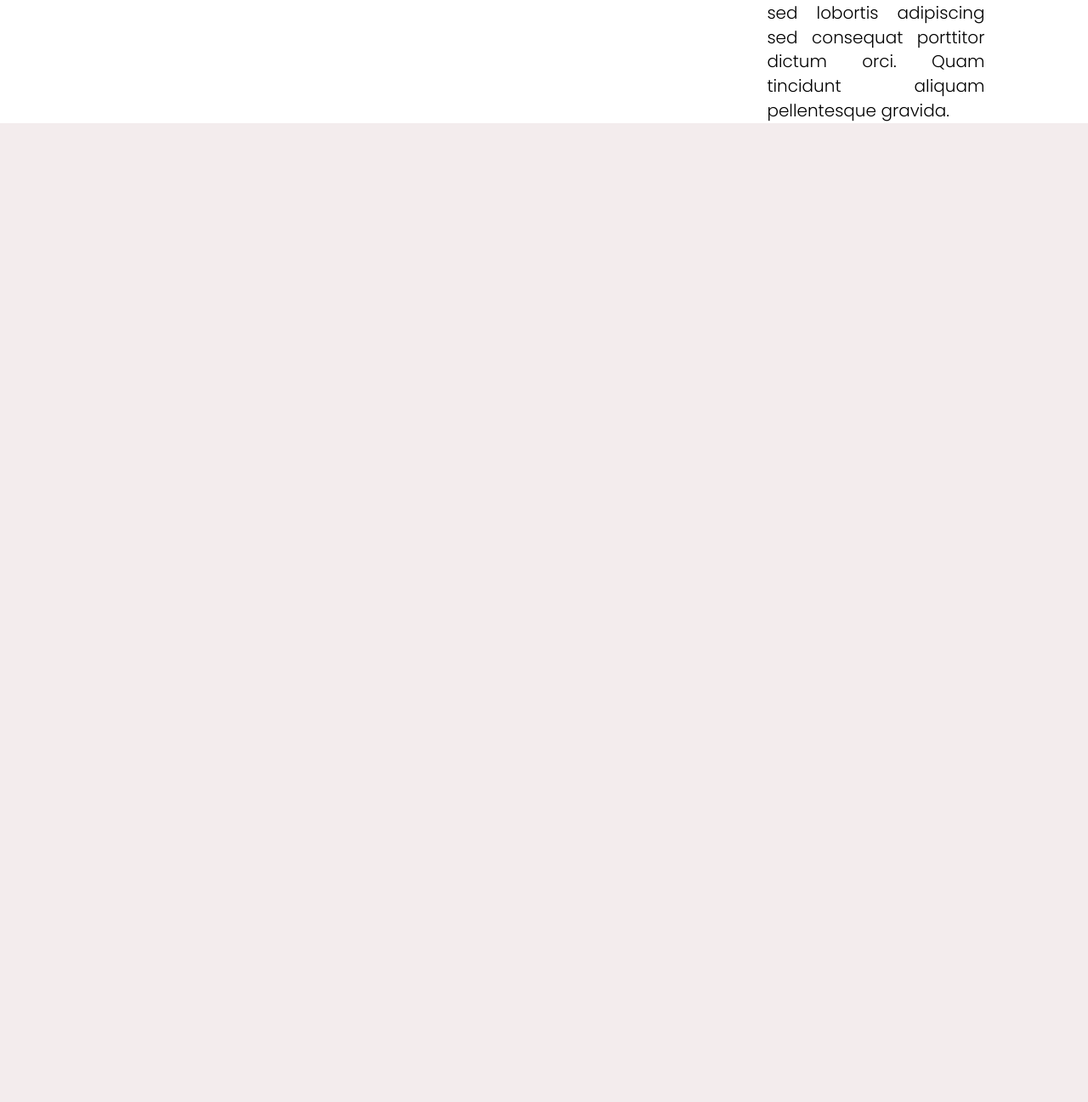
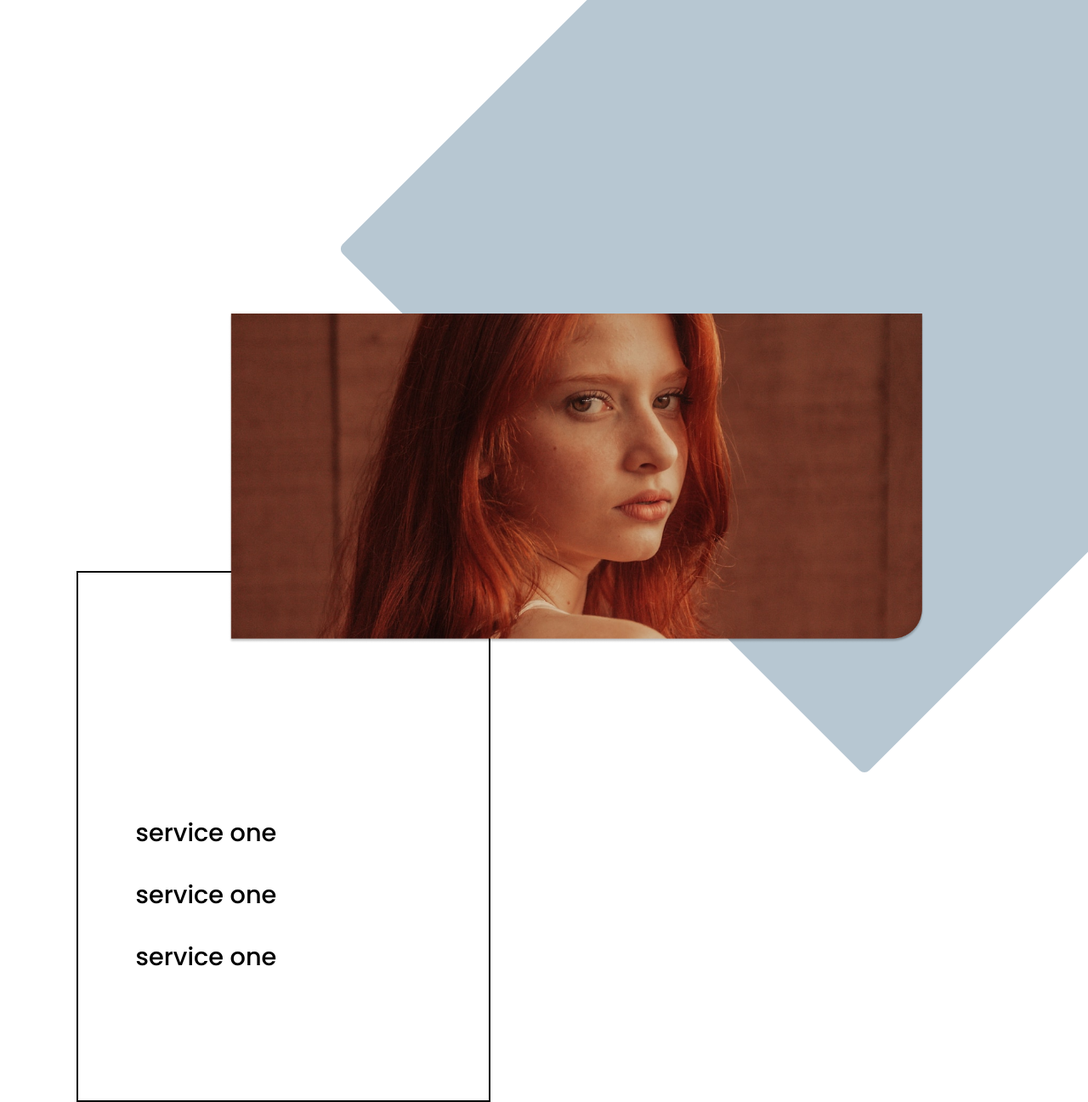
Before and after one commit to oSlavivna/lessons-practice, a plain HTML site: page index.html in a window 1280 px wide. Shown: the part 4246-5543 px from the top of the page at 85% size. Before the commit the page ends 4391 px from the top, so only its background shows below. Drawn offline with Linux system fonts and the light colour scheme.

Commit message:
red girl

```diff
--- a/index.html
+++ b/index.html
@@ -46,16 +46,16 @@
         <section class="second-section">
           <h3 class="hey">Hey You!</h3>
           <p>
-          Justo, volutpat sed lobortis adipiscing sed consequat porttitor dictum
-          orci. Quam tincidunt aliquam pellenteJusto, volutpat sed lobortis
-          adipiscing sed consequat porttitor dictum orci. Quam tincidunt aliquam
-          pellentesque gravida.
+            Justo, volutpat sed lobortis adipiscing sed consequat porttitor
+            dictum orci. Quam tincidunt aliquam pellenteJusto, volutpat sed
+            lobortis adipiscing sed consequat porttitor dictum orci. Quam
+            tincidunt aliquam pellentesque gravida.
             <br />
             <br />
-          Justo, volutpat sed lobortis adipiscing sed consequat porttitor dictum
-          orci. Quam tincidunt aliquam pellenteJusto, volutpat sed lobortis
-          adipiscing sed consequat porttitor dictum orci. Quam tincidunt aliquam
-          pellentesque gravida.
+            Justo, volutpat sed lobortis adipiscing sed consequat porttitor
+            dictum orci. Quam tincidunt aliquam pellenteJusto, volutpat sed
+            lobortis adipiscing sed consequat porttitor dictum orci. Quam
+            tincidunt aliquam pellentesque gravida.
           </p>
           <a href="#" class="first-btn">Learn More</a>
         </section>
@@ -95,6 +95,21 @@
           pellentesque gravida.
         </p>
       </div>
+      <!-- red girl zone-->
+      <div class="red-girl">
+        <img src="./image/red-girl.png" alt="red girl" />
+      </div>
+
+      <div class="backword-girl">
+        <!-- bgr blue diamond -->
+      </div>
+
+      <div class="squre-border">
+        <p>service one</p>
+        <p>service one</p>
+        <p>service one</p>
+      </div>
+      <!-- ---------- -->
       <!-- end wrapper -->
     </div>
     <!-- bbbbbbbbbbody -->
--- a/style.css
+++ b/style.css
@@ -202,7 +202,47 @@ body {
   width: 20%;
   text-align: justify;
 }
+/* -----------red girl -----*/
+.red-girl {
+  width: 64%;
+  position: relative;
+  left: 21%;
+  margin-top: 14rem;
+  z-index: 3;
+}
+.red-girl img {
+  width: 100%;
+}
+/* синій фоновий ромб */
+.backword-girl {
+  position: absolute;
+  z-index: 2;
+  width: 876px;
+  height: 876px;
+  left: 579px;
+  top: 4101px;
 
+  background: #b7c7d2;
+  border-radius: 8px;
+  transform: rotate(45deg);
+}
+/* квадрат обводка */
+.squre-border {
+  width: max-content;
+  border: 2px solid black;
+  padding: 281px 250px 120px 68px;
+
+  position: relative;
+  left: 7%;
+  margin-top: -7%;
+}
+.squre-border p {
+  font-family: "Poppins";
+  font-weight: 500;
+  font-size: 1.8rem;
+  line-height: 51px;
+  margin-bottom: 1.4rem;
+}
 /* -------------------- */
 /* ----PAGE REZUME--- */
 .home {
```
Also changed, not shown: image/red-girl.png (added). Lines whose indentation alone changed are shown as unchanged.
